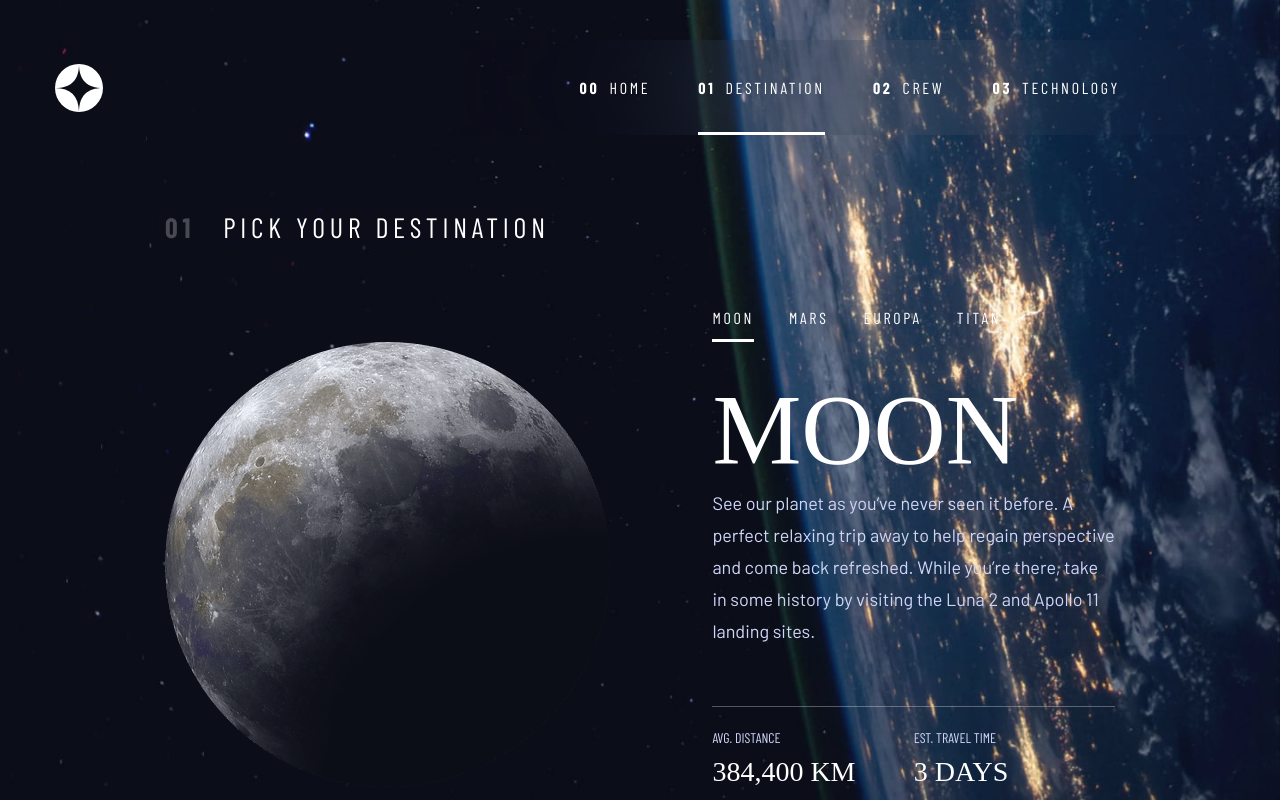
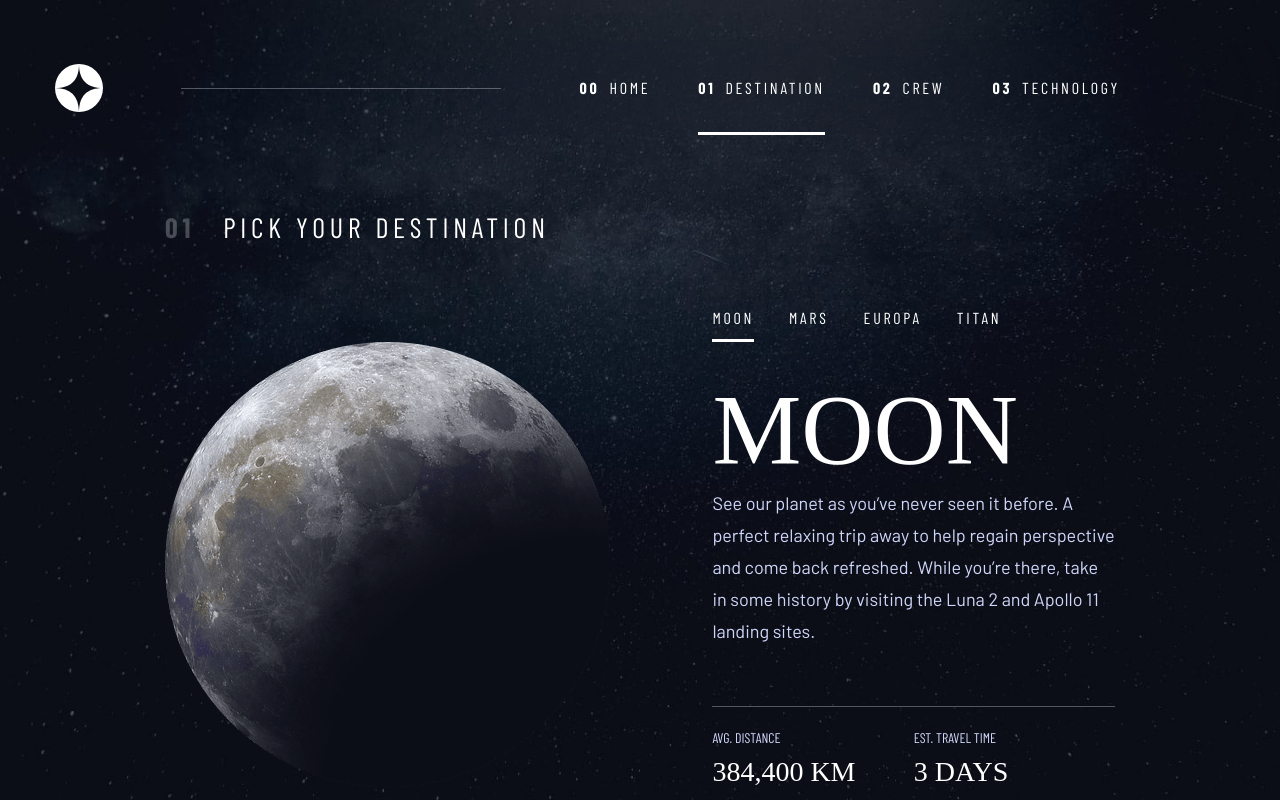
Before and after one commit to artemmatiushenko1/SpaceTourismWebsite, a React (Create React App) app: page /destination in a window 1280 px wide. Built offline with nearby package versions, Linux system fonts and the light colour scheme; a web font is replaced by a local one.

Commit message:
Added page animations and improved some jsx code

```diff
--- a/src/App.js
+++ b/src/App.js
@@ -2,19 +2,18 @@ import './App.scss';
 import Navigation from './components/Navigation';
 import Home from './components/Home';
 import Destination from './components/Destination';
-import { BrowserRouter, Route, Routes } from 'react-router-dom';
+import { Route, Routes, useLocation } from 'react-router-dom';
 
 function App() {
+  const location = useLocation().pathname.replace('/', '');
   return (
-    <BrowserRouter>
-      <div className="App">
+    <div className={`App ${location === '' ? 'home' : location}-bc`}>
       <Navigation />
       <Routes>
         <Route path="/" element={<Home />} />
         <Route path="/destination" element={<Destination />} />
       </Routes>
     </div>
-    </BrowserRouter>
   );
 }
 
--- a/src/App.scss
+++ b/src/App.scss
@@ -4,10 +4,26 @@
   max-width: 100%;
   height: 100vh;
   overflow-x: hidden;
-  background-image: url('./assets/home/background-home-desktop.jpg');
   background-size: cover;
   background-position: center;
   background-repeat: no-repeat;
   background-attachment: fixed;
   padding-bottom: 7.5rem;
+  transition: all 0.3s ease-in;
 }
+
+.home-bc {
+  background-image: url('./assets/home/background-home-desktop.jpg');
+}
+
+.destination-bc {
+  background-image: url('./assets/destination/background-destination-desktop.jpg');
+}
+
+.crew-bc {
+  background-image: url('./assets/crew/background-crew-desktop.jpg');
+}
+
+.technology-bc {
+  background-image: url('./assets/technology/background-technology-desktop.jpg');
+}
--- a/src/components/Destination.jsx
+++ b/src/components/Destination.jsx
@@ -5,18 +5,11 @@ import destinationData from '../data/data';
 export default function Destination() {
   const { destinations } = destinationData;
   const [currentPlanet, setCurrentPlanet] = useState(destinations[0]);
+  const [selectedTab, setSelectedTab] = useState(0);
 
-  const onTabSelected = ({ target }) => {
-    const tabs = document.querySelectorAll('.destination__tab-btn');
-    tabs.forEach((tab) => {
-      tab.classList.remove('destination__tab-btn--active');
-    });
-    target.classList.add('destination__tab-btn--active');
-    const selectedPlanet = target.dataset['planet'];
-    const planetData = destinations.find((el) => {
-      return el.name === selectedPlanet;
-    });
-    setCurrentPlanet(planetData);
+  const onTabSelected = (tabIndex) => {
+    setCurrentPlanet(destinations[tabIndex]);
+    setSelectedTab(tabIndex);
   };
 
   return (
@@ -32,42 +25,23 @@ export default function Destination() {
         />
         <div className="destination__text-box">
           <ul className="destination__tabs">
-            <li className="destination__tab-item">
-              <button
-                className="destination__tab-btn destination__tab-btn--active"
-                data-planet="Moon"
-                onClick={onTabSelected}
-              >
-                Moon
-              </button>
-            </li>
-            <li className="destination__tab-item">
-              <button
-                className="destination__tab-btn"
-                data-planet="Mars"
-                onClick={onTabSelected}
-              >
-                Mars
-              </button>
-            </li>
-            <li className="destination__tab-item">
-              <button
-                className="destination__tab-btn"
-                data-planet="Europa"
-                onClick={onTabSelected}
-              >
-                Europa
-              </button>
-            </li>
-            <li className="destination__tab-item">
-              <button
-                className="destination__tab-btn"
-                data-planet="Titan"
-                onClick={onTabSelected}
-              >
-                Titan
-              </button>
-            </li>
+            {destinations.map((destination, i) => {
+              return (
+                <li key={i} className="destination__tab-item">
+                  <button
+                    className={`destination__tab-btn ${
+                      selectedTab === i ? 'destination__tab-btn--active' : ''
+                    }`}
+                    data-planet={destination.name}
+                    onClick={(e) => {
+                      onTabSelected(i);
+                    }}
+                  >
+                    {destination.name}
+                  </button>
+                </li>
+              );
+            })}
           </ul>
           <h2 className="destination__planet-name heading--secondary">
             {currentPlanet.name}
--- a/src/index.js
+++ b/src/index.js
@@ -2,10 +2,13 @@ import React from 'react';
 import ReactDOM from 'react-dom';
 import './index.scss';
 import App from './App';
+import { BrowserRouter as Router } from 'react-router-dom';
 
 ReactDOM.render(
   <React.StrictMode>
-    <App />
+    <Router>
+      <App />
+    </Router>
   </React.StrictMode>,
   document.getElementById('root')
 );
--- /dev/null
+++ b/src/sass/_animations.scss
@@ -0,0 +1,23 @@
+@import './variables';
+
+@keyframes moveInLeft {
+  0% {
+    transform: translateX(100%) scale(0.05);
+    opacity: 0;
+  }
+
+  100% {
+    transform: translateX(0) scale(1);
+    opacity: 1;
+  }
+}
+
+@keyframes growRight {
+  0% {
+    width: 0%;
+  }
+
+  100% {
+    width: 100%;
+  }
+}
--- a/src/sass/_destination.scss
+++ b/src/sass/_destination.scss
@@ -1,9 +1,14 @@
 @import './variables';
 @import './typography';
+@import './animations';
 
 .destination {
   padding: 0 16.5rem;
   padding-top: 7.5rem;
+
+  animation: moveInLeft;
+  animation-duration: 1s;
+  animation-timing-function: cubic-bezier(0.495, 0.165, 0, 0.95);
 
   &__content {
     display: flex;
--- a/src/sass/_home.scss
+++ b/src/sass/_home.scss
@@ -1,5 +1,6 @@
 @import './variables';
 @import './typography';
+@import './animations';
 
 .home {
   display: grid;
@@ -7,6 +8,11 @@
   column-gap: 10vw;
   padding: 0 16.5rem;
   padding-top: 25rem;
+
+  transition: all 0.2s ease;
+  animation: moveInLeft;
+  animation-duration: 1s;
+  animation-timing-function: cubic-bezier(0.495, 0.165, 0, 0.95);
 
   &__subheading {
     line-height: 3.2rem;
--- a/src/sass/_navigation.scss
+++ b/src/sass/_navigation.scss
@@ -9,7 +9,7 @@
 
   &__links {
     display: grid;
-    grid-template-columns: repeat(4, 1fr);
+    grid-template-columns: repeat(4, min-content);
     column-gap: 4.8rem;
     justify-items: center;
     list-style: none;
@@ -17,6 +17,17 @@
     font-weight: 400;
     backdrop-filter: blur(8rem);
     padding: 3.8rem 16rem 0 12rem;
+    position: relative;
+
+    &::before {
+      content: '';
+      position: absolute;
+      top: 50%;
+      right: 95%;
+      height: 1px;
+      width: 25vw;
+      background-color: rgba($color-text-primary, 0.3);
+    }
   }
 
   &__item {
@@ -33,19 +44,29 @@
   &__link:link,
   &__link:visited {
     display: inline-block;
-    padding-bottom: 3.5rem;
     color: inherit;
     text-decoration: none;
-    border-bottom: 3px solid transparent;
-    transition: border-bottom 0.2s ease;
+    padding-bottom: 3.8rem;
+    position: relative;
   }
 
-  &__link:hover,
-  &__link:active {
-    border-color: rgba($color-text-primary, 0.5);
+  &__link:hover::before {
+    position: absolute;
+    content: '';
+    width: 100%;
+    height: 3px;
+    bottom: 0;
+    background-color: rgba($color-text-primary, 0.5);
+    animation: growRight 0.5s cubic-bezier(0.495, 0.165, 0, 0.95);
   }
 
-  &__item a.active {
-    border-color: $color-text-primary;
+  &__item a.active::before {
+    position: absolute;
+    content: '';
+    width: 100%;
+    height: 3px;
+    bottom: 0;
+    background-color: rgba($color-text-primary, 1);
+    animation: growRight 0.5s cubic-bezier(0.495, 0.165, 0, 0.95);
   }
 }
```
Lines whose indentation alone changed are shown as unchanged.
